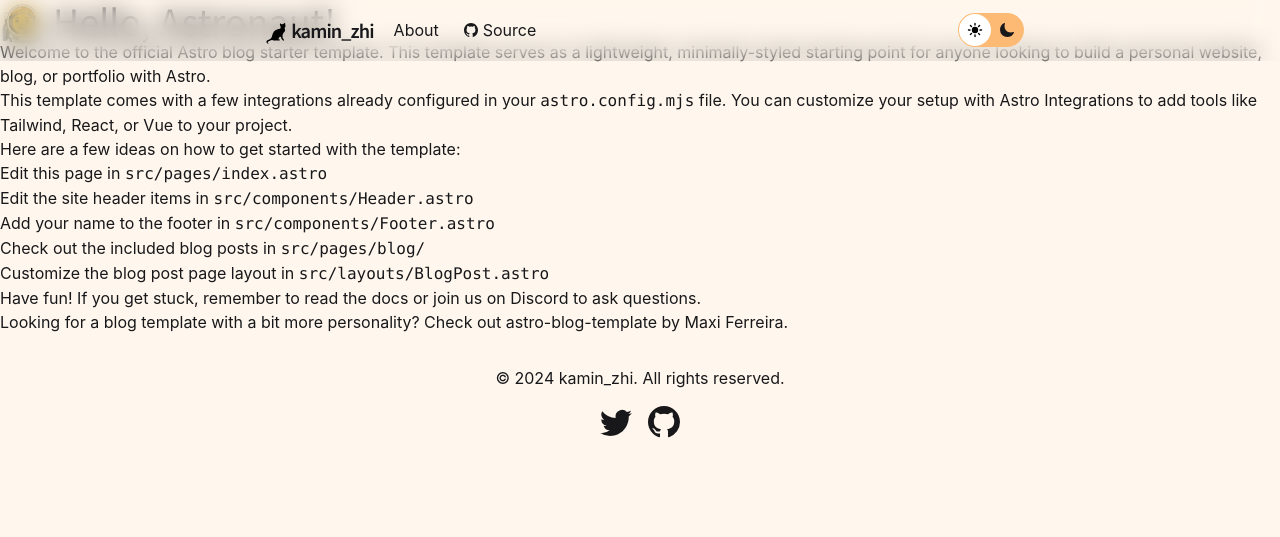
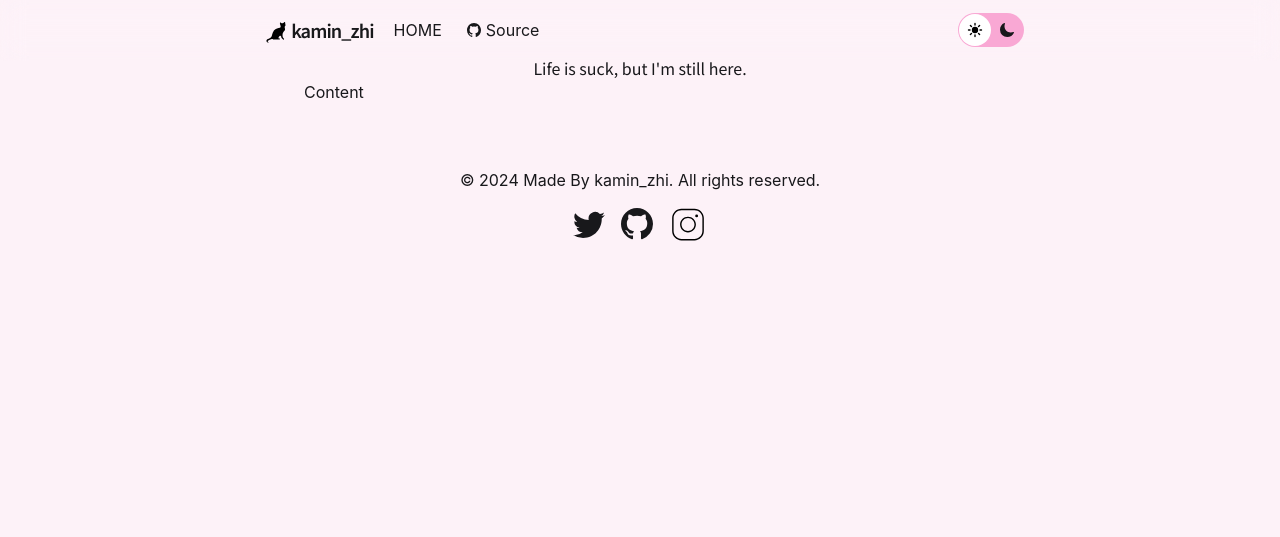
Before and after one commit to kaminzhi/kamin-webpage, an Astro site: page / in a window 1280 px wide. Built offline with nearby package versions, Linux system fonts and the light colour scheme; Astro itself is replaced by a stand-in of ours.

Commit message:
feat: 🎸 update new content & fix Footer

```diff
--- a/src/components/Body.astro
+++ b/src/components/Body.astro
@@ -1,4 +1,4 @@
 <body
-  class="bg-orange-50 dark:bg-zinc-900 text-zinc-900 dark:text-zinc-300 break-words leading-6 transition-colors duration-500"
+  class="bg-pink-50 dark:bg-zinc-900 text-zinc-900 dark:text-zinc-300 break-words leading-6 transition-colors duration-500"
   ><slot />
 </body>
--- /dev/null
+++ b/src/components/Content.astro
@@ -0,0 +1,8 @@
+---
+export interface IProps {
+  className?: string;
+}
+const { className = '' } = Astro.props;
+---
+
+<article className={`px-8 mx-auto max-w-3xl #{className}`} ><slot /></article>
--- a/src/components/Footer.astro
+++ b/src/components/Footer.astro
@@ -1,9 +1,11 @@
 ---
+import { HOMEPAGE_URL } from '../config';
+
 const today = new Date();
 ---
 
-<footer>
-	&copy; {today.getFullYear()} kamin_zhi. All rights reserved.
+<footer class="text-zinc-500 p-4 text-center">
+  &copy; {today.getFullYear()} Made By <a href={HOMEPAGE_URL}>kamin_zhi</a>. All rights reserved.
 	<div class="social-links">
 		<a href="https://twitter.com/kamin_zhi" target="_blank">
 			<span class="sr-only">Follow Me on Twitter</span>
@@ -15,14 +17,22 @@ const today = new Date();
 			>
 		</a>
 		<a href="https://github.com/kaminzhi" target="_blank">
-			<span class="sr-only">Go to kamin_zhi GitHub repo</span>
+			<span class="sr-only">Go to My GitHub repo</span>
 			<svg viewBox="0 0 16 16" aria-hidden="true" width="32" height="32" astro-icon="social/github"
 				><path
 					fill="currentColor"
 					d="M8 0C3.58 0 0 3.58 0 8c0 3.54 2.29 6.53 5.47 7.59.4.07.55-.17.55-.38 0-.19-.01-.82-.01-1.49-2.01.37-2.53-.49-2.69-.94-.09-.23-.48-.94-.82-1.13-.28-.15-.68-.52-.01-.53.63-.01 1.08.58 1.23.82.72 1.21 1.87.87 2.33.66.07-.52.28-.87.51-1.07-1.78-.2-3.64-.89-3.64-3.95 0-.87.31-1.59.82-2.15-.08-.2-.36-1.02.08-2.12 0 0 .67-.21 2.2.82.64-.18 1.32-.27 2-.27.68 0 1.36.09 2 .27 1.53-1.04 2.2-.82 2.2-.82.44 1.1.16 1.92.08 2.12.51.56.82 1.27.82 2.15 0 3.07-1.87 3.75-3.65 3.95.29.25.54.73.54 1.48 0 1.07-.01 1.93-.01 2.2 0 .21.15.46.55.38A8.012 8.012 0 0 0 16 8c0-4.42-3.58-8-8-8z"
 				></path></svg
 			>
-		</a>
+    </a>
+    <a href="https://www.instagram.com/kamin_zhi" target="_blank">
+      <span class="sr-only">Follow Me on Instagram</span>
+      <svg xmlns="http://www.w3.org/2000/svg"
+        viewBox="0 2 50 50"
+        width="38px"
+        height="36px">
+      <path d="M 16 3 C 8.8324839 3 3 8.8324839 3 16 L 3 34 C 3 41.167516 8.8324839 47 16 47 L 34 47 C 41.167516 47 47 41.167516 47 34 L 47 16 C 47 8.8324839 41.167516 3 34 3 L 16 3 z M 16 5 L 34 5 C 40.086484 5 45 9.9135161 45 16 L 45 34 C 45 40.086484 40.086484 45 34 45 L 16 45 C 9.9135161 45 5 40.086484 5 34 L 5 16 C 5 9.9135161 9.9135161 5 16 5 z M 37 11 A 2 2 0 0 0 35 13 A 2 2 0 0 0 37 15 A 2 2 0 0 0 39 13 A 2 2 0 0 0 37 11 z M 25 14 C 18.936712 14 14 18.936712 14 25 C 14 31.063288 18.936712 36 25 36 C 31.063288 36 36 31.063288 36 25 C 36 18.936712 31.063288 14 25 14 z M 25 16 C 29.982407 16 34 20.017593 34 25 C 34 29.982407 29.982407 34 25 34 C 20.017593 34 16 29.982407 16 25 C 16 20.017593 20.017593 16 25 16 z"/></svg>
+    </a>
 	</div>
 </footer>
 <style>
--- a/src/components/Header.astro
+++ b/src/components/Header.astro
@@ -10,14 +10,14 @@ import ThemeToggle from './ThemeToggleButton'
   <div class="mx-auto max-w-3xl">
     <nav class="flex items-center gap-3 text-base">
       <a href="/" class="group">
-        <h2 class="font-semibold tracking-tighter p-2 font-mplus text-lg">
+        <h2 class="font-semibold tracking-tighter p-2 font-mplus text-lg" href={HOMEPAGE_URL}>
           <FootprintIcon />
           {SITE_TITLE}
         </h2>
       </a>
       <div class="items-center gap-6 hidden md:flex">
-        <HeaderLink href={HOMEPAGE_URL}>About</HeaderLink>
-        <HeaderLink href="https://github.com/withastro/astro" target="_blank"
+        <HeaderLink href={HOMEPAGE_URL}>HOME</HeaderLink>
+        <HeaderLink href="https://github.com/kaminzhi/kaminzhi.github.io" target="_blank"
           ><IoLogoGithub />Source</HeaderLink
         >
       </div>
--- a/src/components/ThemeToggleButton.tsx
+++ b/src/components/ThemeToggleButton.tsx
@@ -37,7 +37,7 @@ export default function ThemeToggle() {
   }, []);
 
   return isMounted ? (
-    <div className="inline-flex items-center p-[1px] rounded-3xl bg-orange-300 dark:bg-zinc-600">
+    <div className="inline-flex items-center p-[1px] rounded-3xl bg-pink-300 dark:bg-zinc-600">
       {themes.map((t) => {
         const checked = t === theme;
         return (
--- a/src/components/icons/footprint.tsx
+++ b/src/components/icons/footprint.tsx
@@ -9,7 +9,7 @@ export default function Footprint() {
       //xmlns:dc="http://purl.org/dc/elements/1.1/"
       //xmlns:svg="http://www.w3.org/2000/svg"
       id="svg2"
-      viewBox="0 0 400 380"
+      viewBox="0 0 400 390"
       version="1.0"
       className="w-6 inline-block transition-transform group-hover:rotate-[20deg]"
     >
--- a/src/pages/index.astro
+++ b/src/pages/index.astro
@@ -4,6 +4,7 @@ import Header from '../components/Header.astro'
 import Footer from '../components/Footer.astro'
 import { SITE_TITLE, SITE_DESCRIPTION } from '../config'
 import Body from '../components/Body.astro'
+import Content from '../components/Content.astro'
 ---
 
 <!DOCTYPE html>
@@ -13,52 +14,12 @@ import Body from '../components/Body.astro'
   </head>
   <Body>
     <Header title={SITE_TITLE} />
-    <main>
-      <h1 class="font-mplus text-4xl">🧑‍🚀 Hello, Astronaut!</h1>
-      <p>
-        Welcome to the official <a href="https://astro.build/">Astro</a> blog starter
-        template. This template serves as a lightweight, minimally-styled starting
-        point for anyone looking to build a personal website, blog, or portfolio
-        with Astro.
-      </p>
-      <p>
-        This template comes with a few integrations already configured in your
-        <code>astro.config.mjs</code> file. You can customize your setup with
-        <a href="https://astro.build/integrations">Astro Integrations</a> to add
-        tools like Tailwind, React, or Vue to your project.
-      </p>
-      <p>Here are a few ideas on how to get started with the template:</p>
-      <ul>
-        <li>Edit this page in <code>src/pages/index.astro</code></li>
-        <li>
-          Edit the site header items in <code>src/components/Header.astro</code>
-        </li>
-        <li>
-          Add your name to the footer in <code>src/components/Footer.astro</code
-          >
-        </li>
-        <li>
-          Check out the included blog posts in <code>src/pages/blog/</code>
-        </li>
-        <li>
-          Customize the blog post page layout in <code
-            >src/layouts/BlogPost.astro</code
-          >
-        </li>
-      </ul>
-      <p>
-        Have fun! If you get stuck, remember to <a
-          href="https://docs.astro.build/"
-          >read the docs
-        </a> or <a href="https://astro.build/chat">join us on Discord</a> to ask
-        questions.
-      </p>
-      <p>
-        Looking for a blog template with a bit more personality? Check out <a
-          href="https://github.com/Charca/astro-blog-template"
-          >astro-blog-template
-        </a> by <a href="https://twitter.com/Charca">Maxi Ferreira</a>.
-      </p>
+    <main class="pt-[56px]">
+      <h1 class="font-mplus text-center">{SITE_DESCRIPTION}</h1>
+      <Content>
+        <section>
+          <p class="mb-8 indent-4">Content</p>
+      </Content>
     </main>
     <Footer />
   </Body>
```
